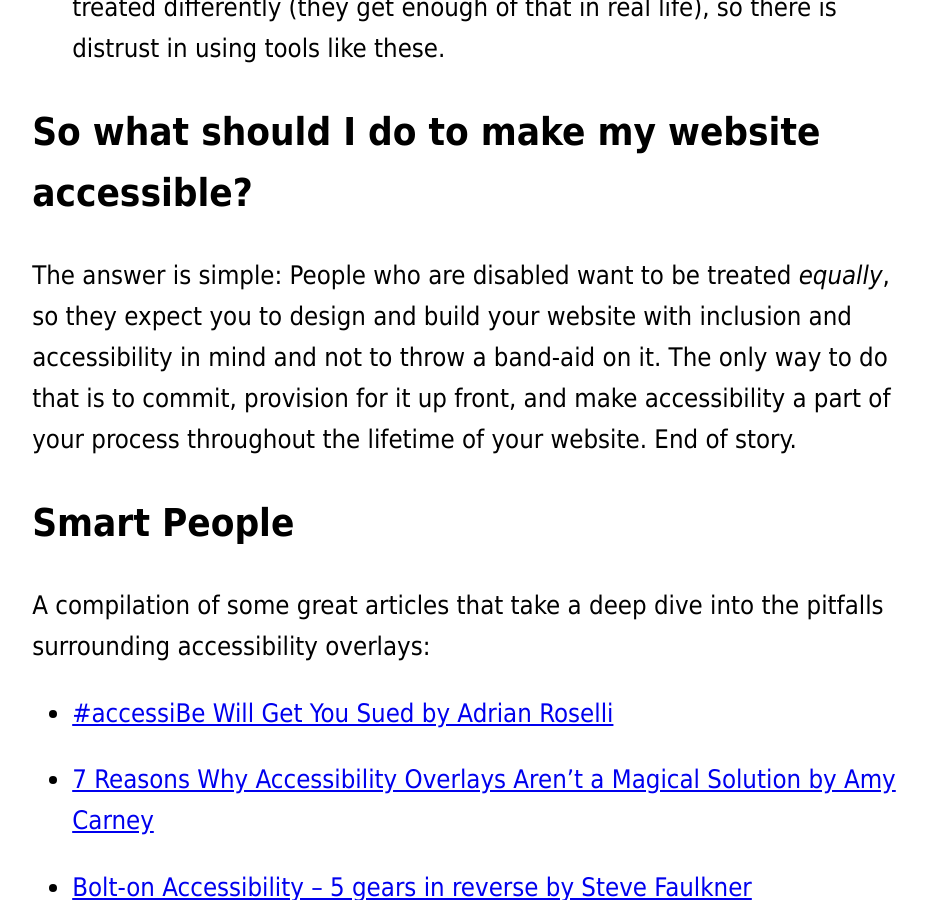
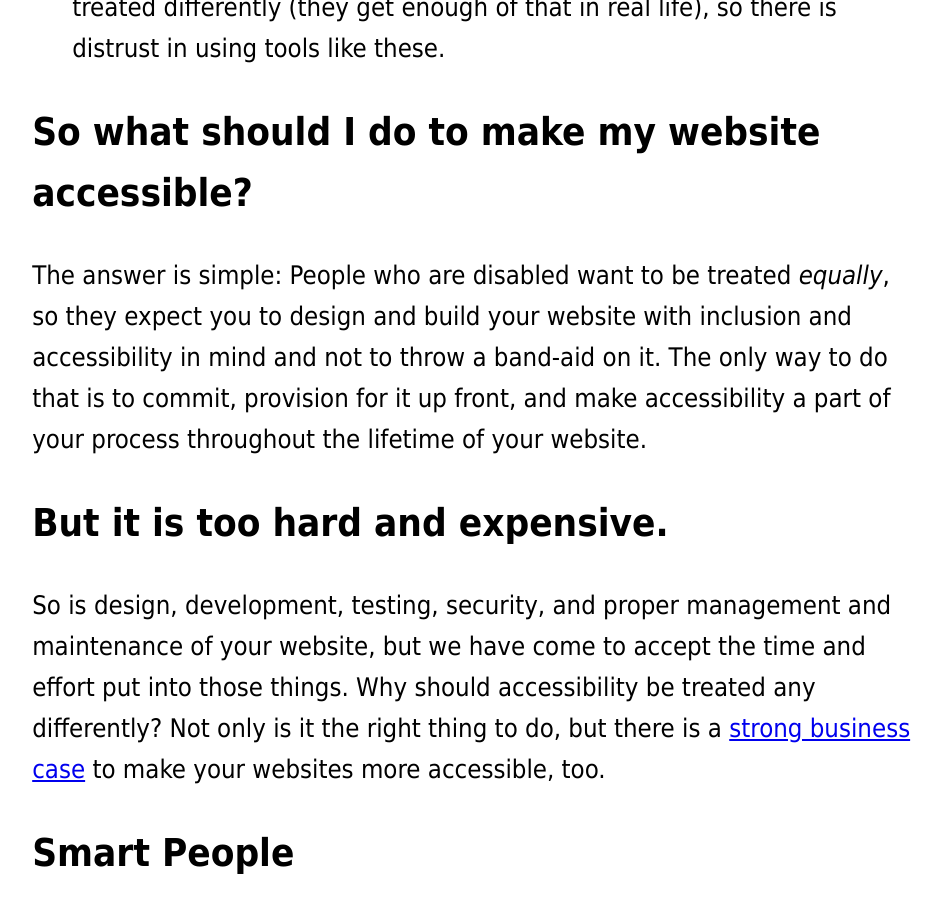
Before and after one commit to michaelspellacy/shouldiuseanaccessibilityoverlay-com, a Jekyll site: the page built from index.html, in a window 1280 px wide and 900 px high, scrolled down 1716 px. Shown: the whole window, without its empty margins (166-1106 px from the left). Built offline with Jekyll 4.4.1, drawn with Linux system fonts in a browser that asks for light colours.

Commit message:
Added new content, a11y too hard

```diff
--- a/_layouts/default.html
+++ b/_layouts/default.html
@@ -1,5 +1,5 @@
 <!DOCTYPE html>
-<html lang="en-US" class="no-js">
+<html lang="en-US">
 <head>
     <meta charset="utf-8">
     <meta content="width=device-width, initial-scale=1.0, viewport-fit=cover" name="viewport">{% if page.noindex %}
@@ -17,11 +17,10 @@
     <meta content="No. Using an accessibility overlay on your website is a bad idea. Here is why..." name="twitter:description">
     <link href="/favicon.png" rel="icon">
     <link href="/css/init.css" rel="stylesheet">
-    <script>document.getElementsByTagName("html")[0].className = document.getElementsByTagName("html")[0].className.replace("no-js", "js");</script>
     <title>Should I Use An Accessibility Overlay?</title>
 </head>
 
-<body id="a11y-{{ page.path | replace:'.html',''|  replace:'.md','' | replace:'_','' | replace: '/', '-'}}">
+<body id="a11y-overlay-{{ page.path | replace:'.html',''|  replace:'.md','' | replace:'_','' | replace: '/', '-'}}">
 
   <div id="page">
 
--- a/index.html
+++ b/index.html
@@ -17,7 +17,11 @@ title: "Home"
 
 <h2>So what should I do to make my website accessible?</h2>
 
-<p>The answer is simple: People who are disabled want to be treated <em>equally</em>, so they expect you to design and build your website with inclusion and accessibility in mind and not to throw a band-aid on it. The only way to do that is to commit, provision for it up front, and make accessibility a part of your process throughout the lifetime of your website. End of story.</p>
+<p>The answer is simple: People who are disabled want to be treated <em>equally</em>, so they expect you to design and build your website with inclusion and accessibility in mind and not to throw a band-aid on it. The only way to do that is to commit, provision for it up front, and make accessibility a part of your process throughout the lifetime of your website.</p>
+
+<h2>But it is too hard and expensive.</h2>
+
+<p>So is design, development, testing, security, and proper management and maintenance of your website, but we have come to accept the time and effort put into those things. Why should accessibility be treated any differently? Not only is it the right thing to do, but there is a <a href="https://www.deque.com/blog/the-business-case-for-accessibility/">strong business case</a> to make your websites more accessible, too.</p>
 
 <h2>Smart People</h2>
 
```
